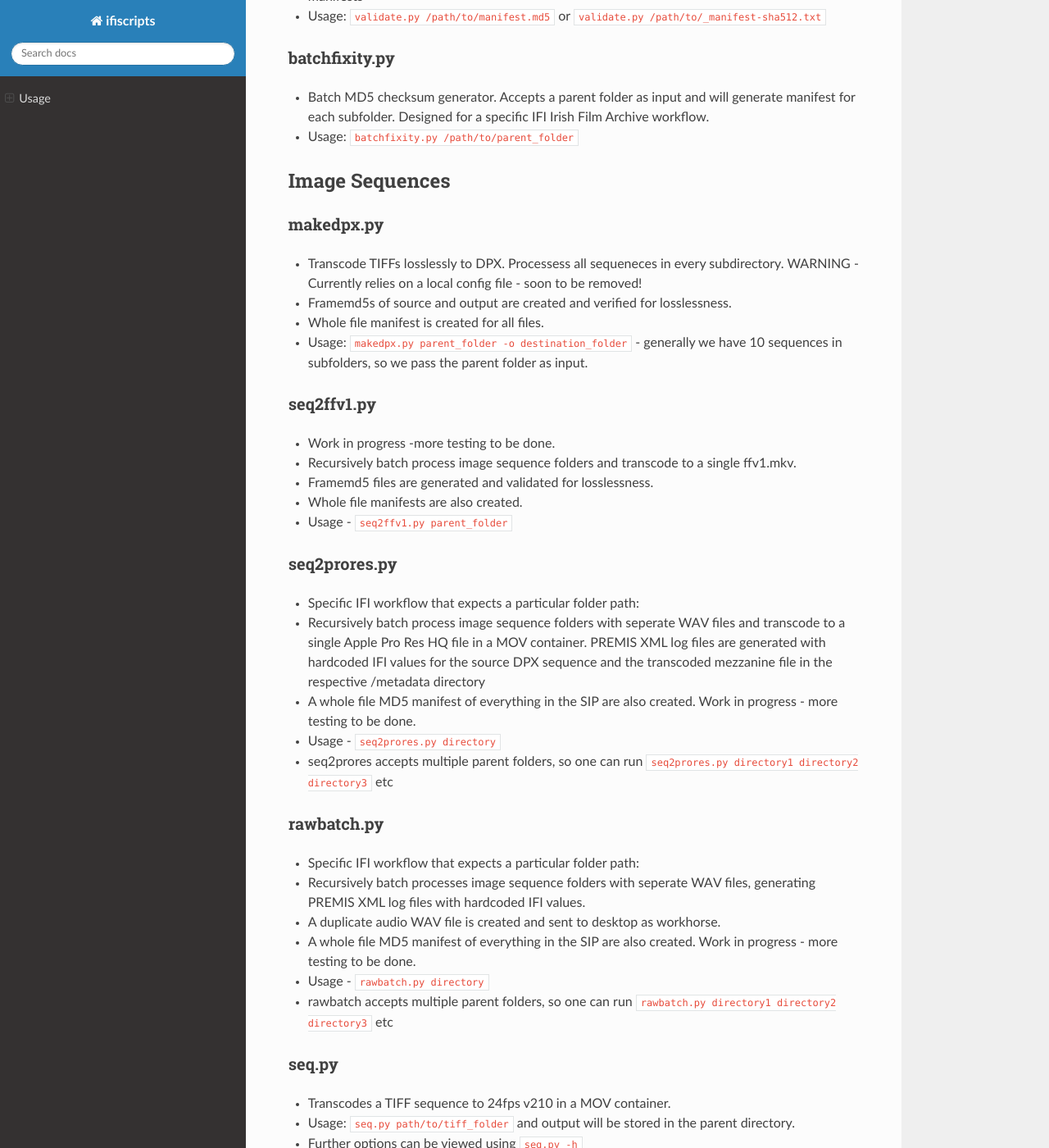
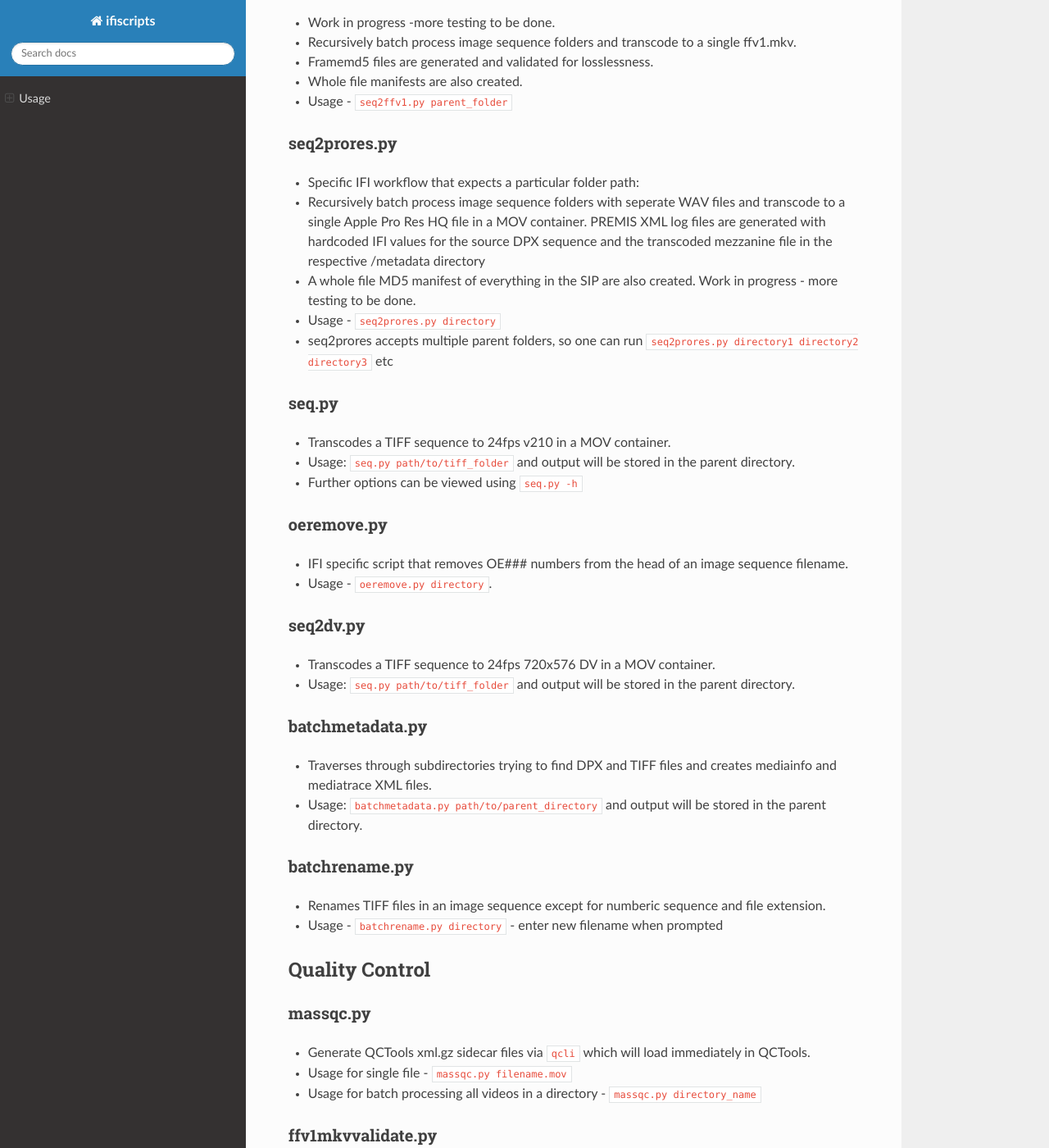
Before and after one commit to kieranjol/IFIscripts, a Sphinx documentation site: the page built from docs/usage.rst, in a window 1280 px wide and 1400 px high, scrolled down 5716 px. Shown: the whole window at 82% size. Built offline with Sphinx 7.4.7 and the Read the Docs theme 2.0.0, drawn with Linux system fonts in a browser that asks for light colours; some of the changed text lies outside the part shown.

Commit message:
docs - remove legacy scripts

```diff
--- a/docs/usage.rst
+++ b/docs/usage.rst
@@ -266,13 +266,6 @@ makedfxml.py
    via homebrew. This can be fixed by typing ``unset PYTHONPATH`` in the
    terminal.
 
-sha512deep.py
-~~~~~~~~~~~~~
-
--  Quick proof of concept sha512 checksum manifest generator as not many
-   command line tools support sha512 right now. name is a play on the
-   hashdeep toolset.
--  Usage: ``sha512deep.py directory``
 
 shadfxml.py
 ~~~~~~~~~~~~~
@@ -292,29 +285,10 @@ validate.py
 -  Usage: ``validate.py /path/to/manifest.md5`` or
    ``validate.py /path/to/_manifest-sha512.txt``
 
-batchfixity.py
-~~~~~~~~~~~~~~
-
--  Batch MD5 checksum generator. Accepts a parent folder as input and
-   will generate manifest for each subfolder. Designed for a specific
-   IFI Irish Film Archive workflow.
--  Usage: ``batchfixity.py /path/to/parent_folder``
 
 Image Sequences
 ---------------
 
-makedpx.py
-~~~~~~~~~~
-
--  Transcode TIFFs losslessly to DPX. Processess all sequeneces in every
-   subdirectory. WARNING - Currently relies on a local config file -
-   soon to be removed!
--  Framemd5s of source and output are created and verified for
-   losslessness.
--  Whole file manifest is created for all files.
--  Usage: ``makedpx.py parent_folder -o destination_folder`` - generally
-   we have 10 sequences in subfolders, so we pass the parent folder as
-   input.
 
 seq2ffv1.py
 ~~~~~~~~~~~
@@ -341,19 +315,6 @@ seq2prores.py
 -  seq2prores accepts multiple parent folders, so one can run
    ``seq2prores.py directory1 directory2 directory3`` etc
 
-rawbatch.py
-~~~~~~~~~~~
-
--  Specific IFI workflow that expects a particular folder path:
--  Recursively batch processes image sequence folders with seperate WAV
-   files, generating PREMIS XML log files with hardcoded IFI values.
--  A duplicate audio WAV file is created and sent to desktop as
-   workhorse.
--  A whole file MD5 manifest of everything in the SIP are also created.
-   Work in progress - more testing to be done.
--  Usage - ``rawbatch.py directory``
--  rawbatch accepts multiple parent folders, so one can run
-   ``rawbatch.py directory1 directory2 directory3`` etc
 
 seq.py
 ~~~~~~
@@ -363,14 +324,6 @@ seq.py
    the parent directory.
 -  Further options can be viewed using ``seq.py -h``
 
-playerseq.py
-~~~~~~~~~~~~
-
--  Transcodes an image sequence & WAV to 24fps ProRes 4:2:2 HQ in a MOV
-   container.
--  Usage: ``playerseq.py path/to/parent_image__folder``.The script will
-   then ask you to drag and drop the WAV file. The location is currently
-   hardcoded to facilitate a workflow.
 
 oeremove.py
 ~~~~~~~~~~~
@@ -427,24 +380,6 @@ ffv1mkvvalidate.py
 Specific Workflows
 ------------------
 
-mezzaninecheck.py
-~~~~~~~~~~~~~~~~~
-
--  Checks folders in order to see if either 0 or >1 files exist in a
-   mezzanine/objects folder.
--
--  Usage: ``mezzaninecheck.py /path/to/parent_folder``
-
-loopline.py
-~~~~~~~~~~~
-
--  Workflow specific to the Loopline project.
--  makeffv1.py and bitc.py are run on the input, unless a DV file is
-   present, in which case bitc.py and dvsip.py will be run.
--  A proxies folder for the h264 files will be created within your
-   parent folder if it does not already exist.
--  Usage: ``loopline.py /path/to/parent_folder`` or
-   ``loopline.py /path/to/file``
 
 masscopy.py
 ~~~~~~~~~~~
@@ -459,14 +394,6 @@ masscopy.py
 -  Usage:
    ``masscopy.py /path/to/parent_folder -o /path/to/destination_folder``
 
-dvsip.py
-~~~~~~~~
-
--  Creates SIP for DV video files. Generates objects/logs/metadata dirs
-   and creates mediatrace, mediainfo, framemd5, logfiles, MD5 sidecar
-   and moves the DV file into the objects directory.
--  Usage: ``dvsip.py /path/to/parent_folder`` or
-   ``dvsip.py /path/to/file``
 
 makefolders.py
 ~~~~~~~~~~~~~~
```
